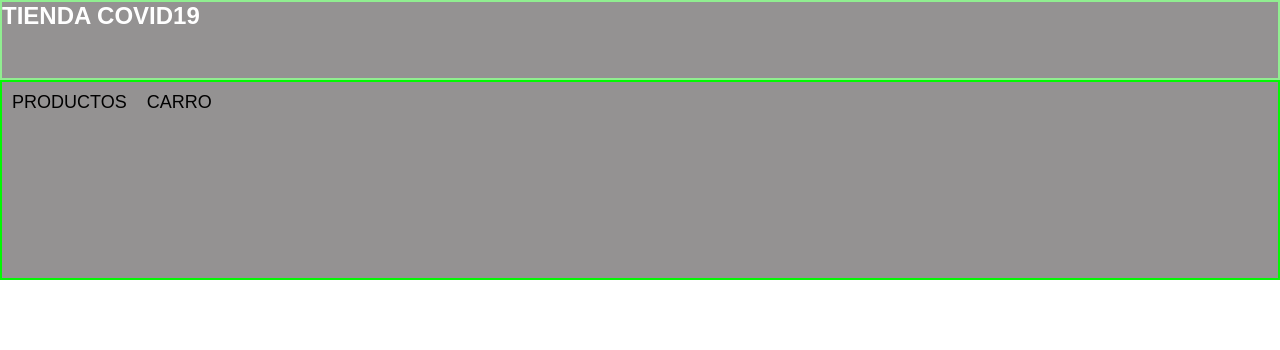
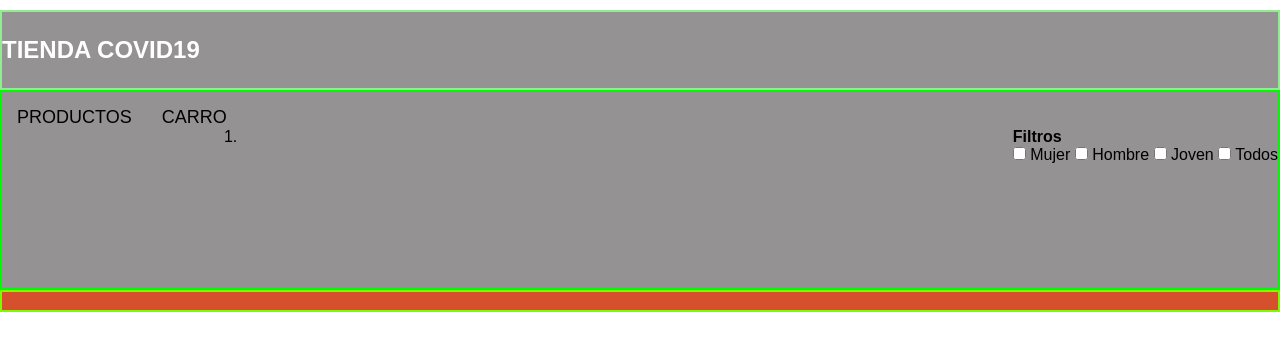
Before and after one commit to JavierGlzz/Tienda, a plain HTML site: page index.html in a window 1280 px wide. Drawn offline with Linux system fonts and the light colour scheme; no server answers.

Commit message:
Revision final

```diff
--- a/estilos.css
+++ b/estilos.css
@@ -10,9 +10,9 @@
  height: 100%;
  width: 100%;
  position: fixed;
- -webkit-transition: all 5s ease;
- -o-transition: all 5s ease;
- transition: all 5s;
+ -webkit-transition: all 4s ease;
+ -o-transition: all 4s ease;
+ transition: all 4s;
  z-index: 10000;
 }
 .carga{
@@ -40,43 +40,55 @@
 /*-------------------------------*/
 :root{
   font-family:  Arial, Helvetica, sans-serif;
+  display: flex;
+  flex-direction: column;
+
 }
 #cabecera{
+  align-items: center;
   background: rgb(148, 146, 146);
-  align: center;
+  display: flex;
 	color: white;
   height: 80px;
   border: 2px solid lightgreen;
   width: 100%;
-  position: fixed;
+  position: static;
   z-index: 9999;
-  margin-top: 0px;
+  margin-top: 10px;
 }
+
 #indice{
+  align-items: flex-start;
   background: rgb(148, 146, 146);
   height: 200px;
   border: 2px solid rgb(3, 248, 3);
   color: black;
   width: 100%;
-  position: fixed;
+  position: static;
   z-index: 9999;
-  margin-top: 80px;
+  margin-top: 0px;
 }
 
 .nav > li {
   display: inline-block;
   font-size: 18px;
   float: left;
-  padding: 10px;
-
-
+  padding: 15px;
+}
+#pintarProductos{
+  list-style-type: decimal;
+  float: left;
+}
+#filtros{
+  float: right;
 }
 /*---------------------------------*/
 #mostrarProductos{
+  border: 2px solid lawngreen;
+  position: static;
   display: grid;
   width: 100%;
-  height: 30%;
-  margin: 0 auto;
+  margin-top: 0px;
   padding: 9px;
   grid-gap: 1rem;
   background-color: rgb(214, 80, 46);
@@ -84,10 +96,10 @@
 }
 
 #mostrarProductos > div{
+
   padding: 1px;
   background-color: lightblue;
   font-size: 15px;
   border: 1px solid lawngreen;
-  margin-top: 30px;
 }
 /*--------------------------------------*/
--- a/index.html
+++ b/index.html
@@ -28,90 +28,36 @@
     </ul>
     <br>
     <br>
+    <section>
+      <div id="idCarro">
+        <ul id="pintarProductos">
+          <li id="listaProductos"></li>
+        </ul>
+      </div>
+    </section>
+  <section id="filtros">
+      <h4>Filtros</h4>
+      <label class="mdl" for="checkbox-1" onchange="filtarDatosMujer(this.value)">
+        <input type="checkbox" id="checkbox1">
+        <span class="mdl-checkbox__label">Mujer</span>
+      </label>
+      <label class="mdl" for="checkbox-2" onchange="filtarDatosHombre(this.value)">
+        <input type="checkbox" id="checkbox2">
+        <span class="mdl-checkbox__label">Hombre</span>
+      </label>
+      <label class="mdl" for="checkbox-3" onchange="filtarDatosJoven(this.value)">
+        <input type="checkbox" id="checkbox3">
+        <span class="mdl-checkbox__label">Joven</span>
+      </label>
+      <label class="mdl" for="checkbox-3" onchange="mostrarProducto(this.value)">
+        <input type="checkbox" id="checkbox4">
+        <span class="mdl-checkbox__label">Todos</span>
+      </label>
+    </section>
   </nav>
-
-  <section>
-    <div id="mostrarProductos">
-    </div>
-  </section>
-  <section>
-    <div id="idCarro">
-      <ul id="pintarProductos">
-        <li id="enviarProductos"></li>
-      </ul>
-    </div>
-  </section>
-  <!--SCRIPT-->
-  <script>
-var carro = []
-//Animacion///////////////////////////////////////////////
-window.onload = function animacion(){
-    let traerCargando= document.getElementById('cargar');
-    traerCargando.style.visibility = 'hidden';
-    traerCargando.style.opacity= '0';
-}
-//pedirApi//////////////////////////////////////////////
-    async function makeRequestProductos(){
-      let response = await fetch('http://demo6292426.mockable.io/products');
-      let dataProducto = await response.json();
-      console.log(dataProducto);
-      return dataProducto;
-    }
-///////////////////////////////////////////////////////
-  setTimeout(() => {
-    mostrarProducto()
-  }, 2);
-
-    function mostrarProducto(dataProducto) {
-      makeRequestProductos().then(dataProducto => {
-        Object.values(dataProducto).forEach(
-        key => {
-          const parrafoDato = document.createTextNode(key.name + '  ' + key.price + '  ' + key.category + ' ' + key.guid);
-          const parrafo = document.createElement('div')
-          const botonCompra = document.createElement('button')
-          botonCompra.id = 'idBoton'
-          botonCompra.textContent = ' + '
-          parrafo.className = 'caja'
-          parrafo.id = 'pcaja'
-          parrafo.appendChild(parrafoDato)
-          parrafo.appendChild(botonCompra)
-          mostrarProductos.appendChild(parrafo)
-          botonCompra.addEventListener('click', añadirCarro)
-          botonCompra.setAttribute('marcadorId', key.guid + ' ' + key.price)
-        })
-      })
-    }
-
-
-
-    function añadirCarro(){
-      carro.push(this.getAttribute('marcadorId'))
-      pintarProduc(carro)
-    }
-
-    console.log(carro);
-
-    function pintarProduc(carro){
-      let pintar = document.getElementById('pintarProductos')
-      pintar.innerHTML = ""
-      Object.values(carro).forEach(
-        key => {
-          pintar.innerHTML += `
-
-            <li>${key}</li>
-
-          `
-        }
-      )
-       }
-
-
-
-
-
-
-
-
-  </script>
+<section>
+  <div id="mostrarProductos"></div>
+</section>
+<script type="text/javascript" src="/script.js"></script>
 </body>
 </html>
--- a/script.js
+++ b/script.js
@@ -0,0 +1,134 @@
+var carro = []
+//Animacion///////////////////////////////////////////////
+window.onload = function animacion(){
+    let traerCargando= document.getElementById('cargar');
+    traerCargando.style.visibility = 'hidden';
+    traerCargando.style.opacity= '0';
+}
+//pedirApi//////////////////////////////////////////////
+    async function makeRequestProductos(){
+      let response = await fetch('http://demo6292426.mockable.io/products');
+      let dataProducto = await response.json();
+      console.log(dataProducto);
+      return dataProducto;
+    }
+///////////////////////////////////////////////////////
+  setTimeout(() => {
+    mostrarProducto()
+  }, 1);
+
+    function mostrarProducto(dataProducto) {
+      makeRequestProductos().then(dataProducto => {
+        Object.values(dataProducto).forEach(
+        key => {
+          const parrafoDato = document.createTextNode(key.name + '  ' + key.price + '  ' + key.category + ' ' + key.guid);
+          const parrafo = document.createElement('div')
+          const botonCompra = document.createElement('button')
+          botonCompra.id = 'idBoton'
+          botonCompra.textContent = ' + '
+          parrafo.className = 'caja'
+          parrafo.id = 'pcaja'
+          parrafo.appendChild(parrafoDato)
+          parrafo.appendChild(botonCompra)
+          mostrarProductos.appendChild(parrafo)
+          botonCompra.addEventListener('click', añadirCarro)
+          botonCompra.setAttribute('marcadorId', key.guid + ' ' + key.price)
+        })
+      })
+    }
+
+    function filtarDatosMujer(dataProducto){
+      const jaja = document.getElementById("checkbox1")
+      document.getElementById('mostrarProductos').innerHTML= jaja
+      makeRequestProductos().then(dataProducto => {
+        Object.values(dataProducto).forEach(
+          key => {
+            const parrafoFiltrarMujer = document.createTextNode(key.name + ' ' + key.price + ' ' + key.category)
+            const botonCompra = document.createElement('button')
+            botonCompra.id = 'idBoton'
+            botonCompra.textContent = ' + '
+            if(key.category === 'mujer'){
+              const parrafo = document.createElement('div')
+              parrafo.appendChild(parrafoFiltrarMujer)
+              parrafo.appendChild(botonCompra)
+              mostrarProductos.appendChild(parrafo)
+              botonCompra.addEventListener('click', añadirCarro)
+              botonCompra.setAttribute('marcadorId', key.guid + ' ' + key.price)
+            }
+          }
+        )
+      })
+    }
+
+    function filtarDatosHombre(dataProducto){
+      const jaja = document.getElementById("checkbox2")
+      document.getElementById('mostrarProductos').innerHTML= jaja
+      makeRequestProductos().then(dataProducto => {
+        Object.values(dataProducto).forEach(
+          key => {
+            const parrafoFiltrarHom = document.createTextNode(key.name + ' ' + key.price + ' ' + key.category)
+            const botonCompra = document.createElement('button')
+            botonCompra.id = 'idBoton'
+            botonCompra.textContent = ' + '
+            if(key.category === 'hombre'){
+              const parrafo = document.createElement('div')
+              parrafo.appendChild(parrafoFiltrarHom)
+              parrafo.appendChild(botonCompra)
+              mostrarProductos.appendChild(parrafo)
+              botonCompra.addEventListener('click', añadirCarro)
+              botonCompra.setAttribute('marcadorId', key.guid + ' ' + key.price)
+            }
+          }
+        )
+      })
+    }
+
+    function filtarDatosJoven(dataProducto){
+      const jaja = document.getElementById("checkbox3")
+      document.getElementById('mostrarProductos').innerHTML = jaja
+      makeRequestProductos().then(dataProducto => {
+        Object.values(dataProducto).forEach(
+          key => {
+            const parrafoFiltrarHom = document.createTextNode(key.name + ' ' + key.price + ' ' + key.category)
+            const botonCompra = document.createElement('button')
+            botonCompra.id = 'idBoton'
+            botonCompra.textContent = ' + '
+            if(key.category === 'joven'){
+              const parrafo = document.createElement('div')
+              parrafo.appendChild(parrafoFiltrarHom)
+              parrafo.appendChild(botonCompra)
+              mostrarProductos.appendChild(parrafo)
+              botonCompra.addEventListener('click', añadirCarro)
+              botonCompra.setAttribute('marcadorId', key.guid + ' ' + key.price)
+            }
+          }
+        )
+      })
+    }
+
+    function añadirCarro(){
+      carro.push(this.getAttribute('marcadorId'))
+      pintarProduc(carro)
+    }
+  console.log(carro);
+  function pintarProduc(carro){
+      let pintar = document.getElementById('pintarProductos')
+      let pintarBoton = document.createElement('button')
+      pintarBoton.id = 'menosBoton'
+      pintarBoton.textContent = '-'
+      pintar.innerHTML =' '
+      Object.values(carro).forEach(
+        key => {
+          pintar.innerHTML += `
+          <li>${key}</li>
+          `}
+      )}
+
+  const checarHombres = document.getElementById('checkbox2')
+  const checarMujeres = document.getElementById('checkbox1')
+  const checarJovenes = document.getElementById('checkbox3')
+
+  function filtrados(){
+    if(checarHombres == 'false')
+    elBody = document.getElementById('body')
+  }
```
